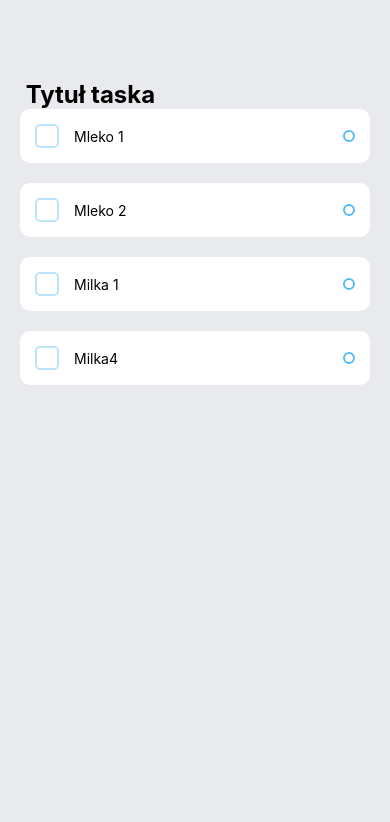
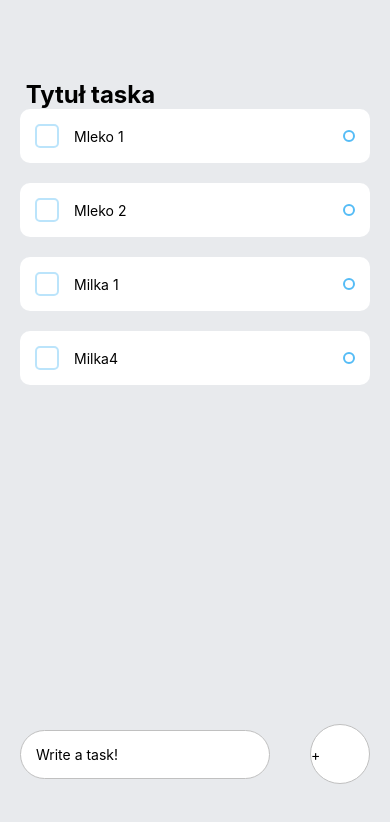
Before and after one commit to Legislys/React-native, a React Native app: screen / in a window 390 px wide. Shown: the top 822 px of the page. Built offline with nearby package versions, Linux system fonts and the light colour scheme.

Commit message:
Add basic add task component

```diff
--- a/App.js
+++ b/App.js
@@ -1,5 +1,5 @@
 import { StatusBar } from 'expo-status-bar';
-import { StyleSheet, Text, View } from 'react-native';
+import { StyleSheet, Text, View, KeyboardAvoidingView, Keyboard, ScrollView, TouchableOpacity, TextInput } from 'react-native';
 import Task from './components/Task.js'
 
 export default function App() {
@@ -7,12 +7,21 @@
     <View style={styles.container}>
       <View style={styles.tasksWrapper}>
         <Text style={styles.sectionTitle}> Tytuł taska</Text>
-        <Task text='Mleko 1'/>
-        <Task text='Mleko 2'/>
-        <Task text='Milka 1'/>
+        <Task text='Mleko 1' />
+        <Task text='Mleko 2' />
+        <Task text='Milka 1' />
         <Task text='Milka4' />
       </View>
-    </View>
+
+      <KeyboardAvoidingView style={styles.writeTaskWrapper} >
+        <TextInput style={styles.input} placeholder={'Write a task!'} />
+        <TouchableOpacity onPress={() => handleAddTask()}>
+          <View style={styles.addWrapper}>
+            <Text style={styles.addText}>+</Text>
+          </View>
+        </TouchableOpacity>
+      </KeyboardAvoidingView>
+    </View >
   );
 }
 
@@ -32,4 +41,31 @@
   items: {
     marginTop: 30,
   },
+  writeTaskWrapper: {
+    position: 'absolute',
+    bottom: 60,
+    width: '100%',
+    flexDirection: 'row',
+    justifyContent: 'space-around',
+    alignItems: 'center',
+  },
+  input: {
+    paddingVertical: 15,
+    paddingHorizontal: 15,
+    backgroundColor: '#fff',
+    borderRadius: 60,
+    borderColor: '#c0c0c0',
+    borderWidth: 1,
+    width: 250,
+  },
+  addWrapper: {
+    width: 60,
+    height: 60,
+    backgroundColor: '#fff',
+    borderRadius: 60,
+    justifyContent: 'center',
+    borderColor: '#c0c0c0',
+    borderWidth: 1,
+  },
+  addText: {}
 })
```
